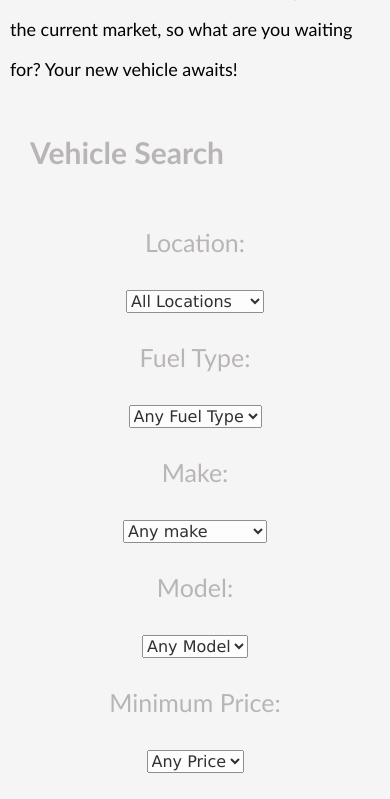
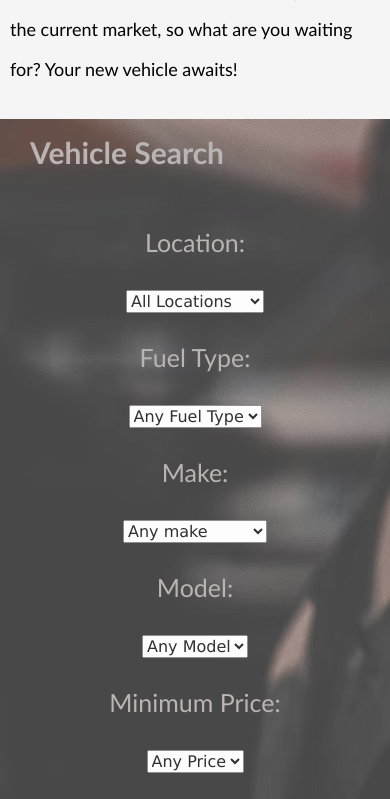
Before and after one commit to KuljeetPanesar/CarWebsite.github.io, a plain HTML site: page index.html in a window 390 px wide. Shown: the part 714-1513 px from the top of the page. Drawn offline with Linux system fonts and the light colour scheme.

Commit message:
Update carWebsiteStyle.css

```diff
--- a/carWebsiteStyle.css
+++ b/carWebsiteStyle.css
@@ -577,7 +577,7 @@ ul {
 
     /* grid alteration */
     .selectionContainer {
-        background-image: url(./images/carBackgroundImage.jpg);
+        background-image: url(./carBackgroundImage.jpg);
         opacity: 0.8;
         height: 700px;
         color: rgb(171, 166, 166);
@@ -700,7 +700,7 @@ ul {
 
     /* grid alteration */
     .selectionContainer {
-        background-image: url(./images/carBackgroundImage.jpg);
+        background-image: url(./carBackgroundImage.jpg);
         opacity: 0.8;
         height: 1150px;
         color: rgb(171, 166, 166);
```
